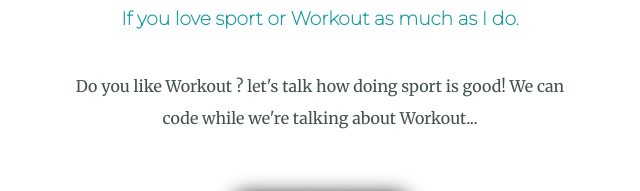
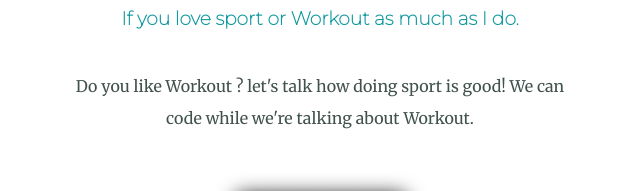
Before and after one commit to mamadou681/personal, a plain HTML site: page index.html in a window 1280 px wide. Shown: the part 2429-2620 px from the top of the page, 320-960 px from the left. Drawn offline with Linux system fonts and the light colour scheme.

Commit message:
add some modifications

```diff
--- a/index.html
+++ b/index.html
@@ -42,7 +42,7 @@
     <div class="contact-me">
       <h2>Get In Touch</h2>
       <h3>If you love sport or Workout as much as I do.</h3>
-      <p class="contact-message">Do you like Workout ? let's talk how doing sport is good! We can code while we're talking about Workout...</p>
+      <p class="contact-message">Do you like Workout ? let's talk how doing sport is good! We can code while we're talking about Workout.</p>
       <a class="btn" href="mailto:bahmamadou681@email.com">CONTACT ME</a>
     </div>
   </div>
```
